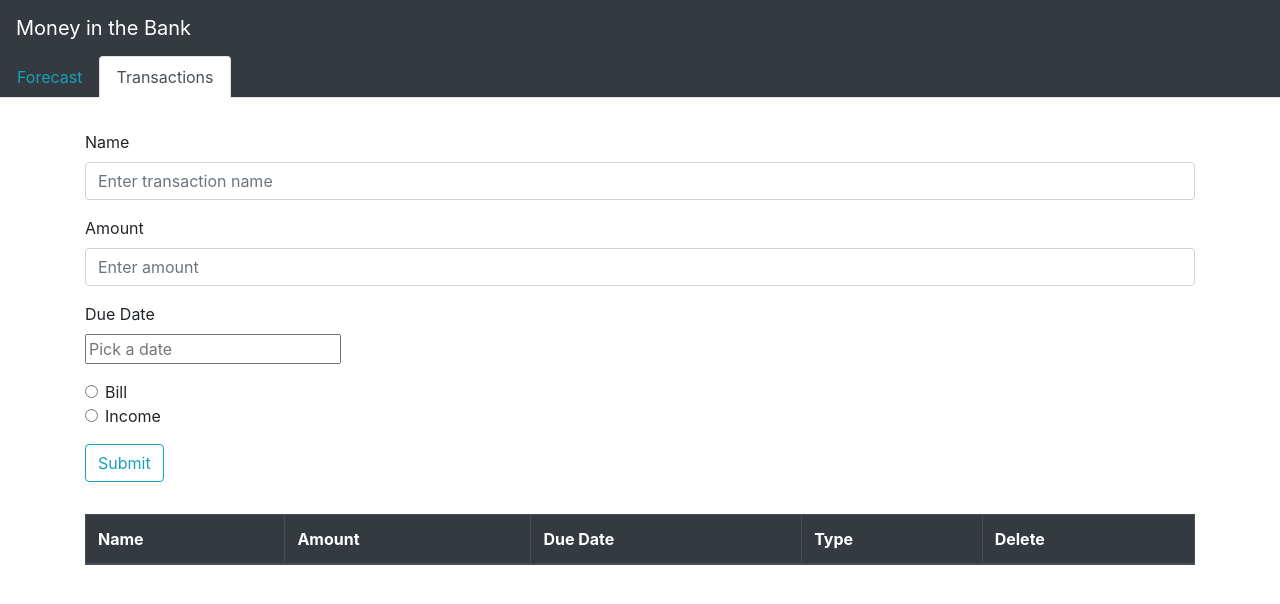
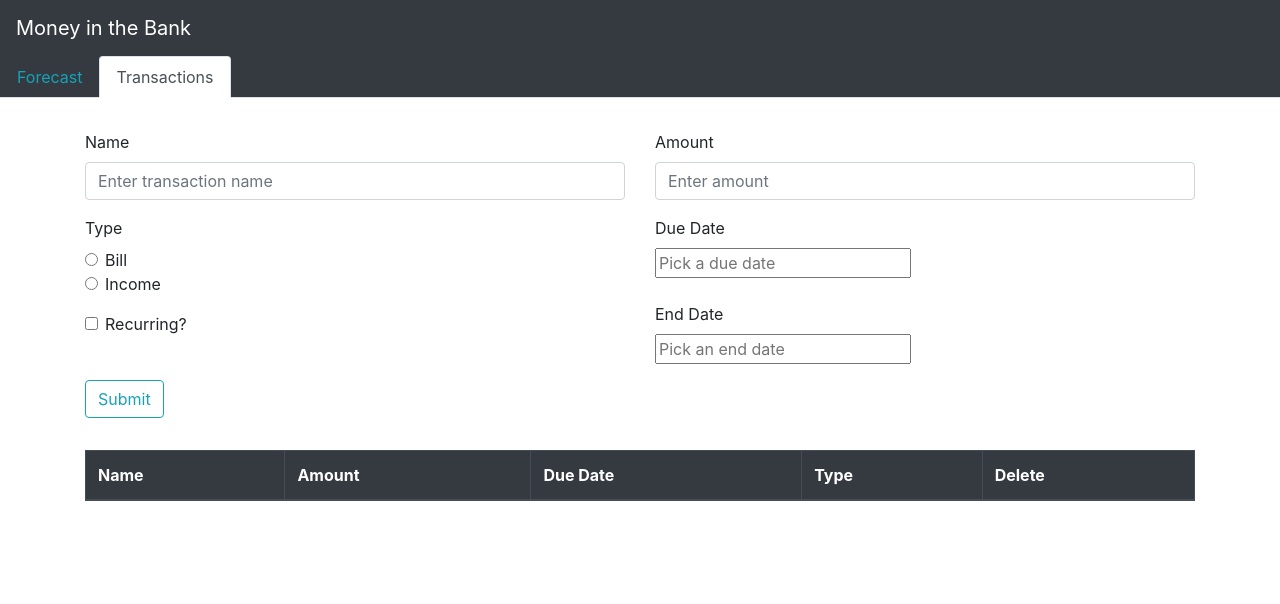
Before and after one commit to jhkillam/react-money-in-the-bank, a React (Create React App) app: page / in a window 1280 px wide. Shown: the top 604 px of the page. Built offline with nearby package versions, Linux system fonts and the light colour scheme.

Commit message:
reformatted form layout and added recurring checkbox

```diff
--- a/src/components/NewTransactionForm.jsx
+++ b/src/components/NewTransactionForm.jsx
@@ -1,14 +1,25 @@
 import React from 'react'
 import Button from 'react-bootstrap/Button'
 import Form from 'react-bootstrap/Form'
+import Row from 'react-bootstrap/Row'
+import Col from 'react-bootstrap/Col'
 import DatePicker from 'react-datepicker'
 import "react-datepicker/dist/react-datepicker.css";
 
-const NewTransactionForm = ({handleChange, handleSubmit, handleDateChange, newTransaction}) => {
+const NewTransactionForm = ({
+  handleChange,
+  handleSubmit,
+  handleStartDateChange,
+  handleEndDateChange,
+  handleCheckboxToggle,
+  newTransaction
+}) => {
 
   return (
     <div className="container">
       <Form>
+        <Row>
+          <Col>
             <Form.Group controlId="formTransactionName">
               <Form.Label>Name</Form.Label>
               <Form.Control
@@ -19,6 +30,8 @@ const NewTransactionForm = ({handleChange, handleSubmit, handleDateChange, newTr
                 value={newTransaction.name}
                 />
             </Form.Group>
+          </Col>
+          <Col>
             <Form.Group controlId="formTransactionAmount">
               <Form.Label>Amount</Form.Label>
               <Form.Control
@@ -29,15 +42,12 @@ const NewTransactionForm = ({handleChange, handleSubmit, handleDateChange, newTr
                 value={newTransaction.amount}
                 />
             </Form.Group>
-        <Form.Group controlId="formTransactionDueDate">
-          <Form.Label>Due Date</Form.Label><br/>
-          <DatePicker
-            selected={newTransaction.dueDate}
-            onChange={handleDateChange}
-            placeholderText="Pick a date"
-          />
-        </Form.Group>
+          </Col>
+        </Row>
+        <Row>
+          <Col>
           <Form.Group controlId="formTransactionType">
+              <Form.Label>Type</Form.Label><br/>
               <div onChange={handleChange} className="mb-3">
                 <Form.Check
                   type="radio"
@@ -55,6 +65,32 @@ const NewTransactionForm = ({handleChange, handleSubmit, handleDateChange, newTr
                 />
               </div>
             </Form.Group>
+            <Form.Group>
+              <Form.Check
+                type="checkbox"
+                id="recurring"
+                label="Recurring?"
+                onChange={handleCheckboxToggle}
+              />
+            </Form.Group>
+          </Col>
+          <Col>
+            <Form.Group controlId="formTransactionDueDate">
+              <Form.Label>Due Date</Form.Label><br/>
+              <DatePicker
+                selected={newTransaction.dueDate}
+                onChange={handleStartDateChange}
+                placeholderText="Pick a due date"
+              /><br/><br/>
+              <Form.Label>End Date</Form.Label><br/>
+              <DatePicker
+                selected={newTransaction.endDate}
+                onChange={handleEndDateChange}
+                placeholderText="Pick an end date"
+              />
+            </Form.Group>
+          </Col>
+        </Row>
         <Button type="submit" variant="outline-info" onClick={handleSubmit}>Submit</Button>
       </Form>
     </div>
--- a/src/components/Transaction.jsx
+++ b/src/components/Transaction.jsx
@@ -13,15 +13,26 @@ class Transaction extends React.Component {
         name: "",
         amount: "",
         dueDate: "",
+        recurring: false,
         isPaid: false,
         type: "",
       },
       transactionList: []
     }
   }
-  handleDateChange = date => {
+  handleStartDateChange = date => {
     this.setState(prevState => ({
       newTransaction: {...prevState.newTransaction, dueDate: date}
+    }))
+  }
+  handleEndDateChange = date => {
+    this.setState(prevState => ({
+      newTransaction: {...prevState.newTransaction, endDate: date}
+    }))
+  }
+  handleCheckboxToggle = () => {
+    this.setState(prevState => ({
+      newTransaction: {...prevState.newTransaction, recurring: !this.state.newTransaction.recurring}
     }))
   }
   handleChange = e => {
@@ -38,8 +49,9 @@ class Transaction extends React.Component {
         name: "",
         amount: "",
         dueDate: "",
+        recurring: this.state.newTransaction.recurring,
         isPaid: false,
-        type: this.state.newTransaction.type
+        type: this.state.newTransaction.type,
       }
     }))
   }
@@ -71,7 +83,9 @@ class Transaction extends React.Component {
           handleChange={this.handleChange}
           newTransaction={this.state.newTransaction}
           handleSubmit={this.handleSubmit}
-          handleDateChange={this.handleDateChange}
+          handleStartDateChange={this.handleStartDateChange}
+          handleEndDateChange={this.handleEndDateChange}
+          handleCheckboxToggle={this.handleCheckboxToggle}
         />
         <div className="container">
           <Table
```
Lines whose indentation alone changed are shown as unchanged.
